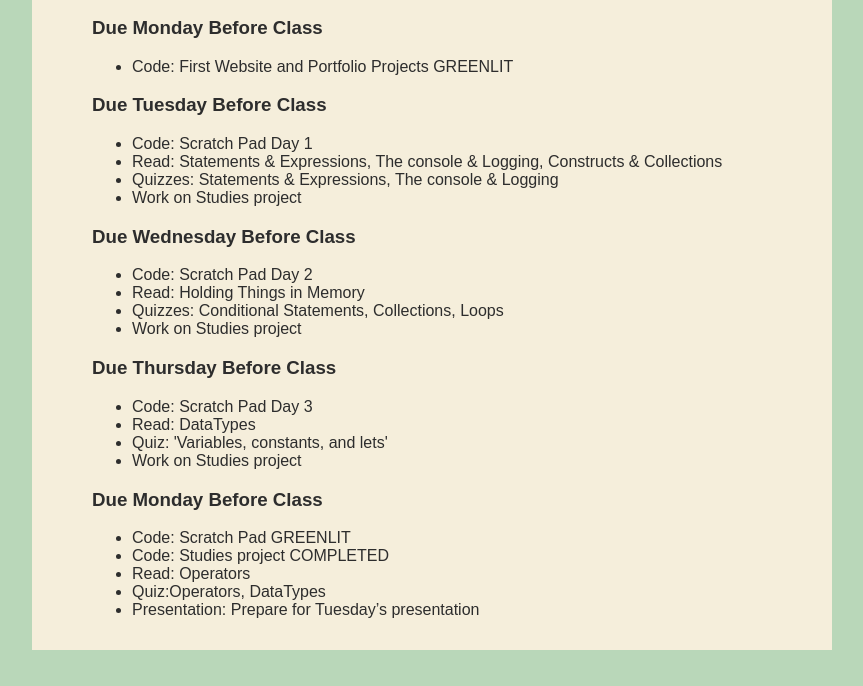
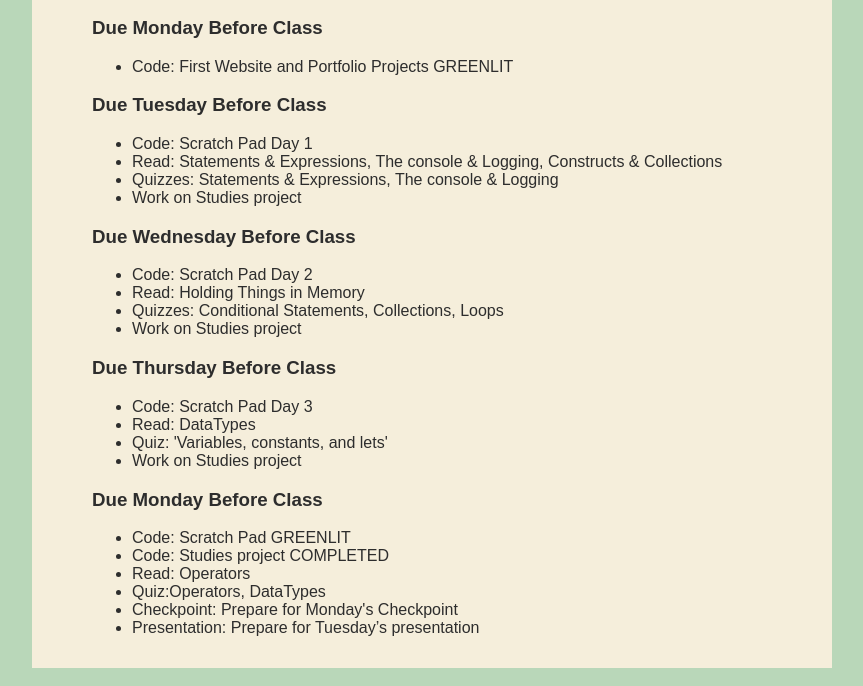
Before and after one commit to kchresfield/kilo.github.io, a plain HTML site: page homework.html in a window 1280 px wide. Shown: the part 234-920 px from the top of the page, without its empty margins (208-1071 px from the left). Drawn offline with Linux system fonts and the light colour scheme.

Commit message:
added reminder to study for monday checkpoint in week 1 hw

```diff
--- a/homework.html
+++ b/homework.html
@@ -237,6 +237,7 @@
                                 <li>Code: Studies project COMPLETED</li>
                                 <li>Read: Operators</li>
                                 <li>Quiz:Operators, DataTypes</li>
+                                <li>Checkpoint: Prepare for Monday's Checkpoint</li>
                                 <li>Presentation: Prepare for Tuesday’s presentation</li>
                             </ul>
                 </div>
```
